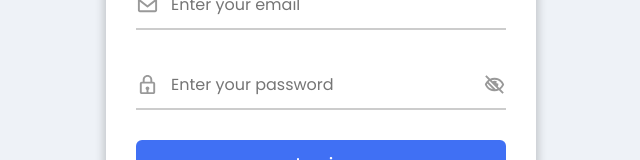
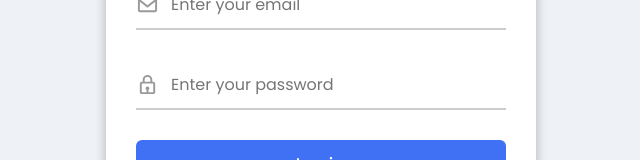
Before and after one commit to kalom60/DevChat, a React (Create React App) app in the folder client/: page /login in a window 1280 px wide. Shown: the part 367-527 px from the top of the page, without its empty margins (399-1039 px from the left). Built offline with nearby package versions, Linux system fonts and the light colour scheme.

Commit message:
logout component

```diff
--- a/client/src/pages/Login.jsx
+++ b/client/src/pages/Login.jsx
@@ -94,9 +94,6 @@ export default function Login() {
                     />
                     <i className="icon">
                       <BiLock />
-                    </i>
-                    <i className="showHidePW">
-                      <BiLowVision />
                     </i>
                   </div>
 
```
